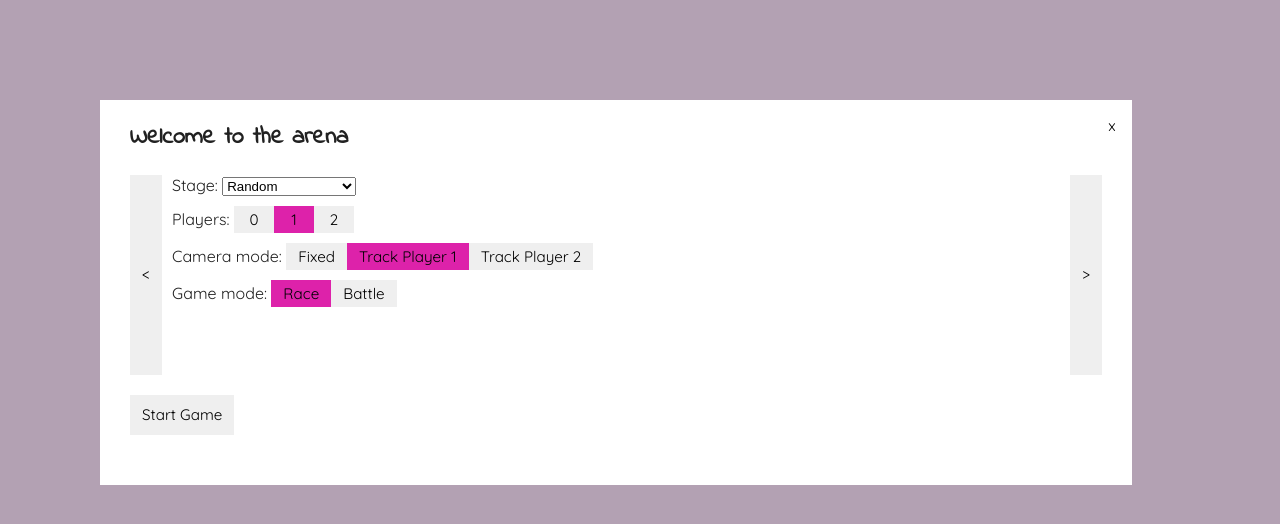
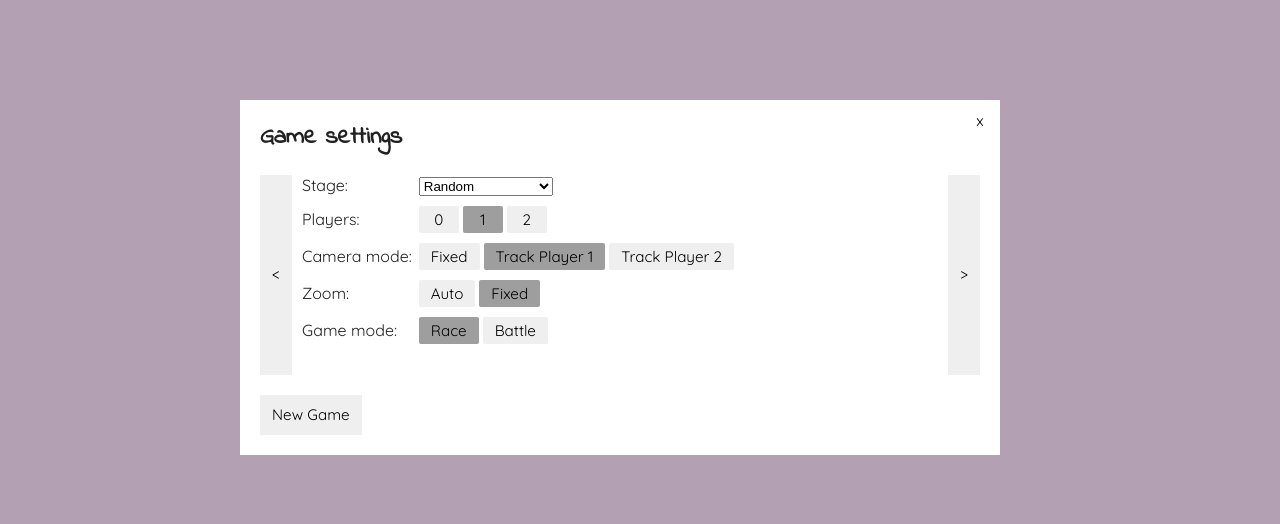
Before and after one commit to mit1mit1/newtonian-dog-fighter-3000, a Vue app: page / in a window 1280 px wide. Shown: the top 524 px of the page. Built offline with nearby package versions, Linux system fonts and the light colour scheme.

Commit message:
tweak: minor display changes

```diff
--- a/src/App.vue
+++ b/src/App.vue
@@ -121,7 +121,7 @@ html {
 }
 
 .napoleonic-button:hover {
-    background-color: #ffb7c5;
+    background-color: #d6d6d6;
     cursor: pointer;
 }
 </style>
--- a/src/components/CompassSVGs.vue
+++ b/src/components/CompassSVGs.vue
@@ -2,14 +2,17 @@
 import { maxHealth, maxFuel } from "@/constants/ships";
 import { shipState } from "@/state/shipState";
 import { goals } from "@/state/goalState";
+import { gameState } from "@/state/gameState";
 import { distanceBetween, radiansBetween } from "@/utils/math"
 import { defineComponent } from "vue";
+import { frameMilliseconds } from "@/constants/physics";
+import { secondsSinceStart } from "@/utils/game";
 
 
 export default defineComponent({
     data() {
         return {
-            shipState, maxHealth, maxFuel, goals, radiansBetween, distanceBetween
+            shipState, maxHealth, maxFuel, goals, radiansBetween, distanceBetween, gameState, frameMilliseconds, secondsSinceStart
         }
     },
 
@@ -30,22 +33,30 @@ export default defineComponent({
 
     <g v-if="shipState.ships.length > 0 && goals[shipState.ships[0].nextGoal]">
         <text x="50" y="460" font-family="monospace" stroke="url(#grad1)">
-            {{ (distanceBetween(goals[shipState.ships[0].nextGoal], shipState.ships[0]) - goals[shipState.ships[0].nextGoal].radius - shipState.ships[0].radius).toFixed(2) }}
+            {{ (distanceBetween(goals[shipState.ships[0].nextGoal], shipState.ships[0]) -
+                goals[shipState.ships[0].nextGoal].radius - shipState.ships[0].radius).toFixed(0) }} au
+        </text>
+        <text v-if="shipState.ships[0].nextGoal > 0" x="210" y="460" font-family="monospace" stroke="url(#grad2)">
+            {{ secondsSinceStart(shipState.ships[0], gameState.frameNumber) }} s
         </text>
         <g
-            :transform="`rotate(${radiansBetween(goals[shipState.ships[0].nextGoal], shipState.ships[0]) * 180 / Math.PI}, 50, 400)`">
-            <text x="50" y="400" font-family="monospace" stroke="url(#grad1)">
+            :transform="`rotate(${radiansBetween(goals[shipState.ships[0].nextGoal], shipState.ships[0]) * 180 / Math.PI}, 150, 400)`">
+            <text x="150" y="400" font-family="monospace" stroke="url(#grad1)">
                 --->
             </text>
         </g>
     </g>
     <g v-if="shipState.ships.length > 1 && goals[shipState.ships[1].nextGoal]">
         <text x="800" y="460" font-family="monospace" stroke="url(#grad2)">
-            {{ (distanceBetween(goals[shipState.ships[1].nextGoal], shipState.ships[1]) - goals[shipState.ships[1].nextGoal].radius - shipState.ships[1].radius).toFixed(2) }}
+            {{ (distanceBetween(goals[shipState.ships[1].nextGoal], shipState.ships[1]) -
+                goals[shipState.ships[1].nextGoal].radius - shipState.ships[1].radius).toFixed(0) }} au
+        </text>
+        <text v-if="shipState.ships[1].nextGoal > 0" x="960" y="460" font-family="monospace" stroke="url(#grad1)">
+            {{ ((gameState.frameNumber - (shipState.ships[1].startFrame || 0)) * frameMilliseconds / 1000).toFixed(1) }} s
         </text>
         <g
-            :transform="`rotate(${radiansBetween(goals[shipState.ships[1].nextGoal], shipState.ships[1]) * 180 / Math.PI}, 800, 400)`">
-            <text x="800" y="400" font-family="monospace" stroke="url(#grad2)">
+            :transform="`rotate(${radiansBetween(goals[shipState.ships[1].nextGoal], shipState.ships[1]) * 180 / Math.PI}, 900, 400)`">
+            <text x="900" y="400" font-family="monospace" stroke="url(#grad2)">
                 --->
             </text>
         </g>
--- a/src/components/GoalSVG.vue
+++ b/src/components/GoalSVG.vue
@@ -18,8 +18,10 @@ export default defineComponent({
 </script>
 
 <template>
-    <circle class="goalSVG" :cx="positionX" :cy="positionY" :r="radius" fill="transparent" stroke-width="4"
-        :stroke="shipState.ships[0].nextGoal === index ? `yellow` : `green`" />
+    <circle v-if="shipState.ships.length > 0" class="goalSVG" :cx="positionX" :cy="positionY" :r="(radius ?? 0) + 3"
+        fill="transparent" stroke-width="4" :stroke="shipState.ships[0].nextGoal === index ? `url(#grad1)` : `green`" />
+    <circle v-if="shipState.ships.length > 1" class="goalSVG" :cx="positionX" :cy="positionY" :r="(radius ?? 0) - 4"
+        fill="transparent" stroke-width="4" :stroke="shipState.ships[1].nextGoal === index ? `url(#grad2)` : `green`" />
     <text fill="white" stroke="white" class="goalText" :x="(positionX ?? 0) - 11" :y="(positionY ?? 0) + 13">{{ index
     }}</text>
 </template>
--- a/src/components/InstructionsModal.vue
+++ b/src/components/InstructionsModal.vue
@@ -1,20 +1,24 @@
 <script lang="ts">
 import { defineComponent } from "vue";
-import MusicControl from "@/gameMusic/MusicControl.vue";
+// import MusicSelector from "@/components/MusicSelector.vue";
 import StageSelector from "@/components/StageSelector.vue";
 import { spaceState } from "@/state/spaceState";
 import { setupStage } from "@/utils/setupStage";
 import { gameState, togglePause } from "@/state/gameState";
 
-let selectedPage = 2;
-const pages = 3;
+let selectedPage = 1;
 
+const modalTitles = ["Controls", "Game settings"
+    // , "Music settings"
+];
+
+const pages = modalTitles.length;
 
 export default defineComponent({
 
     data() {
         return {
-            gameState, spaceState, selectedPage, pages
+            gameState, spaceState, selectedPage, pages, modalTitles
         }
     },
 
@@ -30,7 +34,8 @@ export default defineComponent({
     },
 
     components: {
-        MusicControl, StageSelector,
+        // MusicSelector,
+        StageSelector,
     }
 
 });
@@ -42,12 +47,12 @@ export default defineComponent({
         <div class="visibleModal">
             <div class="modalContent" @keyup.esc="handleFinished" tabindex="0">
                 <button class="modalCloseButton modal-button" :onclick="handleFinished">x</button>
-                <h2 class="modalTitle">Welcome to the arena</h2>
+                <h2 class="modalTitle">{{ modalTitles[selectedPage] }}</h2>
                 <div class="contentBody">
                     <button class="page-selector page-selector-left modal-button" :onclick="() => {
                         selectedPage--; if (selectedPage < 0) selectedPage += pages
                     }">&lt;</button>
-                    <div :class="selectedPage % pages === 1 ? 'visiblePage' : 'hiddenPage'">
+                    <div :class="selectedPage % pages === 0 ? 'visiblePage' : 'hiddenPage'">
                         <div class="modalBody">
                             <div class="controlsBlock">
                                 <h3 class="controls-header">Player 1:</h3>
@@ -67,23 +72,27 @@ export default defineComponent({
                             </div>
                         </div>
                     </div>
-                    <div :class="selectedPage % pages === 2 ? 'visiblePage' : 'hiddenPage'">
+                    <div :class="selectedPage % pages === 1 ? 'visiblePage' : 'hiddenPage'">
                         <div class="control">
                             <StageSelector />
                         </div>
                         <div class="control">
-                            Players:
+                            <div class="label-large">
+                                Players:
+                            </div>
                             <button :class="`radioButton ${spaceState.numberOfPlayers === 0 ? 'selectedRadioButton' : ''}`"
                                 :onclick="() => spaceState.setNumberOfPlayers(0)">0</button>
                             <button :class="`radioButton  ${spaceState.numberOfPlayers === 1 ? 'selectedRadioButton' : ''}`"
                                 :onclick="() => spaceState.setNumberOfPlayers(1)">1
                             </button>
-                            <button :class="`radioButton  ${spaceState.numberOfPlayers === 2 ? 'selectedRadioButton' : ''}`"
-                                :onclick="() => spaceState.setNumberOfPlayers(2)">2
+                        <button :class="`radioButton  ${spaceState.numberOfPlayers === 2 ? 'selectedRadioButton' : ''}`"
+                            :onclick="() => spaceState.setNumberOfPlayers(2)">2
                             </button>
                         </div>
                         <div class="control">
-                            Camera mode:
+                            <div class="label-large">
+                                Camera mode:
+                            </div>
                             <button
                                 :class="`radioButton  ${spaceState.cameraMode === 'fixed' ? 'selectedRadioButton' : ''}`"
                                 :onclick="() => spaceState.setCameraMode('fixed')">Fixed
@@ -96,9 +105,21 @@ export default defineComponent({
                             </button>
                         </div>
                         <div class="control">
-                            Game mode:
-                            <button
-                                :class="`radioButton  ${spaceState.gameMode === 'race' ? 'selectedRadioButton' : ''}`"
+                            <div class="label-large">
+                                Zoom:
+                            </div>
+                            <button :class="`radioButton  ${spaceState.autoZoom === true ? 'selectedRadioButton' : ''}`"
+                                :onclick="() => spaceState.autoZoom = true">Auto
+                            </button>
+                            <button :class="`radioButton  ${spaceState.autoZoom === false ? 'selectedRadioButton' : ''}`"
+                                :onclick="() => spaceState.autoZoom = false">Fixed
+                            </button>
+                        </div>
+                        <div class="control">
+                            <div class="label-large">
+                                Game mode:
+                            </div>
+                            <button :class="`radioButton  ${spaceState.gameMode === 'race' ? 'selectedRadioButton' : ''}`"
                                 :onclick="() => spaceState.setGameMode('race')">Race
                             </button>
                             <button :class="`radioButton  ${spaceState.gameMode === 'battle' ? 'selectedRadioButton' : ''}`"
@@ -106,15 +127,15 @@ export default defineComponent({
                             </button>
                         </div>
                     </div>
-                    <div :class="selectedPage % pages === 0 ? 'visiblePage' : 'hiddenPage'">
-                        <MusicControl />
-                    </div>
+                    <!-- <div :class="selectedPage % pages === 2 ? 'visiblePage' : 'hiddenPage'">
+                                        <MusicSelector />
+                                    </div> -->
                     <button class="page-selector page-selector-right modal-button" :onclick="() => {
-                        selectedPage++; if (selectedPage > pages) selectedPage -= pages
+                        selectedPage++; if (selectedPage >= pages) selectedPage -= pages
                     }">></button>
                 </div>
                 <div class="start-button">
-                    <button class="modal-button" :onclick="handleFinished">Start Game</button>
+                    <button class="modal-button" :onclick="handleFinished">New Game</button>
                 </div>
             </div>
         </div>
@@ -131,15 +152,17 @@ export default defineComponent({
     font-size: 0.95em;
     text-align: center;
     font-family: "Quicksand", sans-serif;
+    border-radius: 2px;
+    margin-right: 4px;
 }
 
 .radioButton:hover {
-    background-color: #ffb7c5;
+    background-color: #d6d6d6;
     cursor: pointer;
 }
 
 .radioButton.selectedRadioButton {
-    background-color: #dd22aa;
+    background-color: #9e9e9e;
 }
 
 .modal-button.page-selector {
@@ -204,17 +227,21 @@ export default defineComponent({
     top: 50px;
     align-items: center;
     justify-content: center;
-    max-width: 1080px;
+    max-width: 800px;
     margin-top: 50px;
     margin-left: auto;
     margin-right: auto;
     font-family: Quicksand;
 }
 
+.label-large {
+    min-width: 7.3em;
+    display: inline-block;
+}
+
 .label-small {
     min-width: 2.3em;
     display: inline-block;
-    font-weight: bold;
 }
 
 @media screen and ((max-height: 480px) or (max-width: 480px)) {
@@ -232,11 +259,11 @@ export default defineComponent({
     width: 90%;
     background-color: #fff;
     color: #212121;
-    padding: 20px 30px 25px 30px;
+    padding: 20px 20px 25px 20px;
     min-height: 150px;
     overflow: auto;
     min-height: 150px;
-    padding-bottom: 50px;
+    padding-bottom: 20px;
     position: relative;
 }
 
@@ -261,22 +288,14 @@ export default defineComponent({
 
 .modalCloseButton {
     position: absolute;
-    top: 5px;
+    top: 0px;
     right: 0px;
-    min-width: 40px;
+    width: 40px;
     height: 40px;
     border: none;
     background-color: transparent;
     cursor: pointer;
 }
-
-@media screen and ((max-height: 480px) or (max-width: 480px)) {
-    .start-button {
-        position: absolute;
-        bottom: 25px;
-    }
-}
-
 
 
 .modal-button {
@@ -289,7 +308,7 @@ export default defineComponent({
 }
 
 .modal-button:hover {
-    background-color: #ffb7c5;
+    background-color: #d6d6d6;
     cursor: pointer;
 }
 </style>
--- /dev/null
+++ b/src/components/MusicSelector.vue
@@ -0,0 +1,50 @@
+<script lang="ts">
+import { startNewSong, setVolume, setVibe } from "../gameMusic/playMusic";
+import { defineComponent } from "vue";
+import VolumeSlider from "../gameMusic/VolumeSlider.vue";
+
+export default defineComponent({
+    methods: {
+        startNewSong,
+        setVolume,
+        setVibe,
+    },
+    components: {
+        VolumeSlider
+    }
+});
+</script>
+
+<template>
+
+    <div class="music-control">
+        <VolumeSlider />
+        <div class="selector">
+            Song: <select @input="(event: any) => setVibe(event.target.value)" name="music-vibes"
+                id="music-vibes">
+                <option value="">Select your option</option>
+                <option value="pleasentlypicky">Picky</option>
+                <option value="creepy">Creepy</option>
+                <option value="bumpish">Bumpish</option>
+                <option value="basicpicky">Picky (Basic)</option>
+                <option value="funkypicky">Picky (Funky)</option>
+                <option value="barke">Barke</option>
+                <option value="fonk">Fonk</option>
+            </select>
+        </div>
+        <button class="napoleonic-button" :onclick="startNewSong">Start new song</button>
+    </div>
+
+</template>
+
+<style>
+label {
+    font-size: 0.95em;
+    font-family: "Quicksand", sans-serif;
+
+}
+
+.selector {
+    margin-bottom: 10px
+}
+</style>
--- a/src/components/StageSelector.vue
+++ b/src/components/StageSelector.vue
@@ -30,7 +30,9 @@ export default defineComponent({
 
 
 <template>
-    Stage:
+    <div class="label-large">
+        Stage:
+    </div>
     <select @input="(event: any) => pickStage(event.target.value)" name="stagePicker" id="stagePicker">
         <option value="random">Random</option>
         <option value="battlefield">Battlefield</option>
--- a/src/state/gameState.ts
+++ b/src/state/gameState.ts
@@ -6,6 +6,7 @@ import { goals } from "./goalState";
 import { planets } from "./planetState";
 import { applyAI, shipState } from "./shipState";
 import type { Stage } from "@/types";
+import { secondsSinceStart } from "@/utils/game";
 
 export const gameState: {
   stage: Stage | "random";
@@ -56,8 +57,8 @@ const updateShipData = () => {
                 " finished " +
                 gameState.stage +
                 " in " +
-                frames +
-                " frames"
+                secondsSinceStart(shipData, gameState.frameNumber) +
+                " seconds"
             );
           } else {
             alert(
@@ -66,8 +67,8 @@ const updateShipData = () => {
                 " finished " +
                 gameState.stage +
                 " in " +
-                frames +
-                " frames"
+                secondsSinceStart(shipData, gameState.frameNumber) +
+                " seconds"
             );
           }
         }
@@ -101,7 +102,7 @@ export const togglePause = () => {
 };
 
 document.addEventListener("keydown", (e: KeyboardEvent) => {
-  if (e.key === "p") {
+  if (e.key === "p" || e.key === "Escape") {
     togglePause();
   }
 });
--- a/src/state/spaceState.ts
+++ b/src/state/spaceState.ts
@@ -20,6 +20,7 @@ export const spaceState = reactive<{
   numberOfPlayers: NumberOfPlayers;
   setNumberOfPlayers: (n: NumberOfPlayers) => void;
   zoom: number;
+  autoZoom: boolean;
   setZoom: (n: number) => void;
   framesSinceZoomOut: number;
 }>({
@@ -44,6 +45,7 @@ export const spaceState = reactive<{
     this.zoom = n;
     this.framesSinceZoomOut = 0;
   },
+  autoZoom: false,
   framesSinceZoomOut: 10,
 });
 
@@ -57,6 +59,9 @@ const baseZoom = -1;
 const minimumZoom = -2.9;
 
 export const adjustZoom = () => {
+  if (!spaceState.autoZoom) {
+    return;
+  }
   const focalPoint = getFocalPoint();
   const importantObjects = [];
   let hasZoomed = false;
@@ -120,7 +125,7 @@ export const adjustZoom = () => {
     spaceState.framesSinceZoomOut > 10
   ) {
     console.log("zoom in", spaceState.zoom);
-    spaceState.zoom += 0.005;
+    spaceState.zoom += 0.001;
     console.log(spaceState.zoom);
     return;
   }
--- a/src/utils/game.ts
+++ b/src/utils/game.ts
@@ -5,6 +5,7 @@ import {
   blastZoneRadiusY,
 } from "@/constants/mapNumbers";
 import { distanceSquared } from "./math";
+import { frameMilliseconds } from "@/constants/physics";
 
 export const getPlanetDamage = (
   shipData: { radius: number; positionX: number; positionY: number },
@@ -43,10 +44,13 @@ export const getOutOfMapDamage = (shipData: {
   return 0;
 };
 
-export const isWithinPercentOfBlastZone = (shipData: {
-  positionX: number;
-  positionY: number;
-}, percent: number) => {
+export const isWithinPercentOfBlastZone = (
+  shipData: {
+    positionX: number;
+    positionY: number;
+  },
+  percent: number
+) => {
   const smallestRadii =
     blastZoneRadiusX > blastZoneRadiusY ? blastZoneRadiusY : blastZoneRadiusX;
   const safeCircleRadius = smallestRadii * percent;
@@ -69,3 +73,12 @@ export const getSquaredDistanceFromCenter = (shipData: {
     (shipData.positionY - blastZoneCenterY) ** 2
   );
 };
+
+export const secondsSinceStart = (
+  shipData: { startFrame?: number },
+  frameNumber: number
+) =>
+  (
+    ((frameNumber - (shipData.startFrame || 0)) * frameMilliseconds) /
+    1000
+  ).toFixed(1);
```
